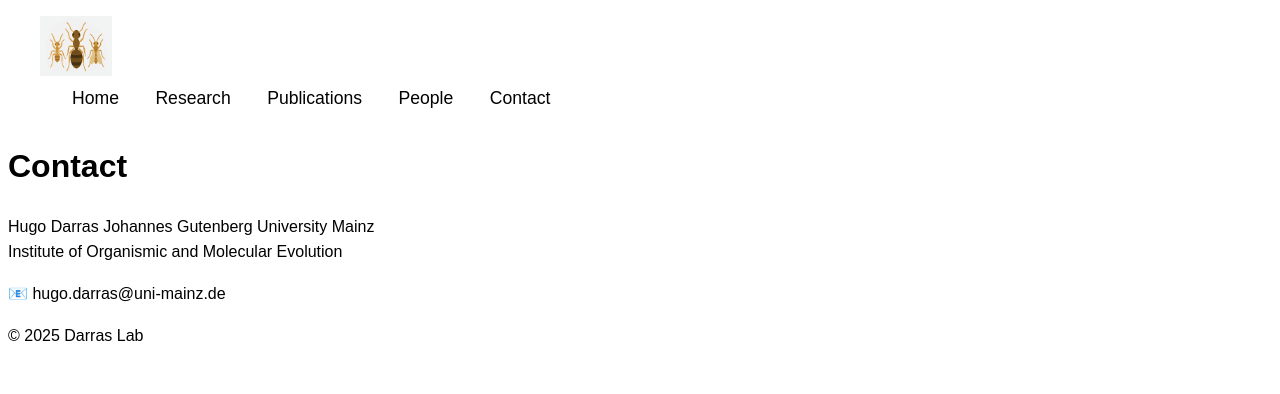
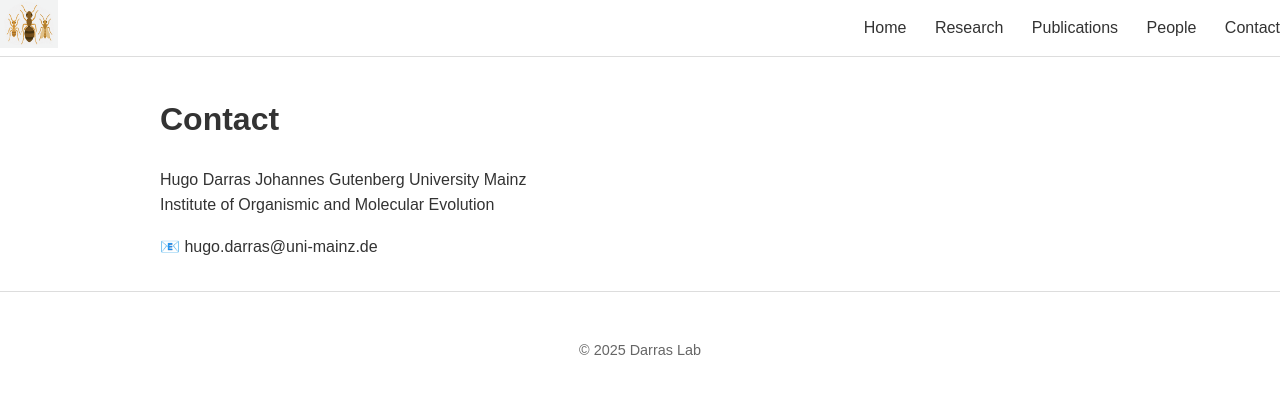
Before and after one commit to lab-darras/lab-darras.github.io, a Jekyll site: the page built from contact.md, in a window 1280 px wide. Shown: the top 394 px of the page. Built offline with Jekyll 4.4.1, drawn with Linux system fonts in a browser that asks for light colours.

Commit message:
Update style.css

```diff
--- a/assets/css/style.css
+++ b/assets/css/style.css
@@ -1,56 +1,61 @@
 body {
+  margin: 0;
   font-family: Arial, sans-serif;
+  color: #333;
   line-height: 1.6;
 }
 
-/* Header / menu bar */
-.site-header {
-  background: white;      /* clean background */
-  border: none;           /* no border */
-  padding: 0.5rem 2rem;   /* vertical spacing */
+/* Container for content */
+.container {
+  max-width: 960px;
+  margin: 0 auto;
+  padding: 1rem 1.5rem;
 }
 
-.navbar {
+/* Header */
+.site-header {
+  background: #fff;
+  border-bottom: 1px solid #ddd;
+  position: sticky;
+  top: 0;
+  z-index: 100;
+}
+
+.header-inner {
   display: flex;
   align-items: center;
   justify-content: space-between;
 }
 
-.logo img {
-  height: 60px;           /* logo height */
-  width: auto;            /* keep proportions */
+.logo-img {
+  height: 48px;
+  width: auto;
 }
 
 .site-nav a {
-  margin-left: 2rem;
+  margin-left: 1.5rem;
   text-decoration: none;
-  color: black;
+  color: #333;
   font-weight: 500;
-  font-size: 1.1rem;
+  font-size: 1rem;
+  transition: color 0.2s ease;
 }
 
 .site-nav a:hover {
+  color: #0077cc;
+}
+
+/* Active link highlight (optional) */
+.site-nav a.active {
+  color: #0077cc;
   text-decoration: underline;
 }
 
-.page-content p {
-  margin-bottom: 1.2rem;
+/* Footer */
+.site-footer {
+  border-top: 1px solid #ddd;
+  text-align: center;
+  padding: 1rem 0;
+  font-size: 0.9rem;
+  color: #666;
 }
-
-main {
-  text-align: justify;
-}
-
-/* Page title */
-h1 {
-  font-size: 2.0rem; /* adjust as desired */
-}
-
-/* Section headings */
-h2 {
-  font-size: 1.5rem;
-}
-
-h3 {
-  font-size: 1.2rem;
-}
```
